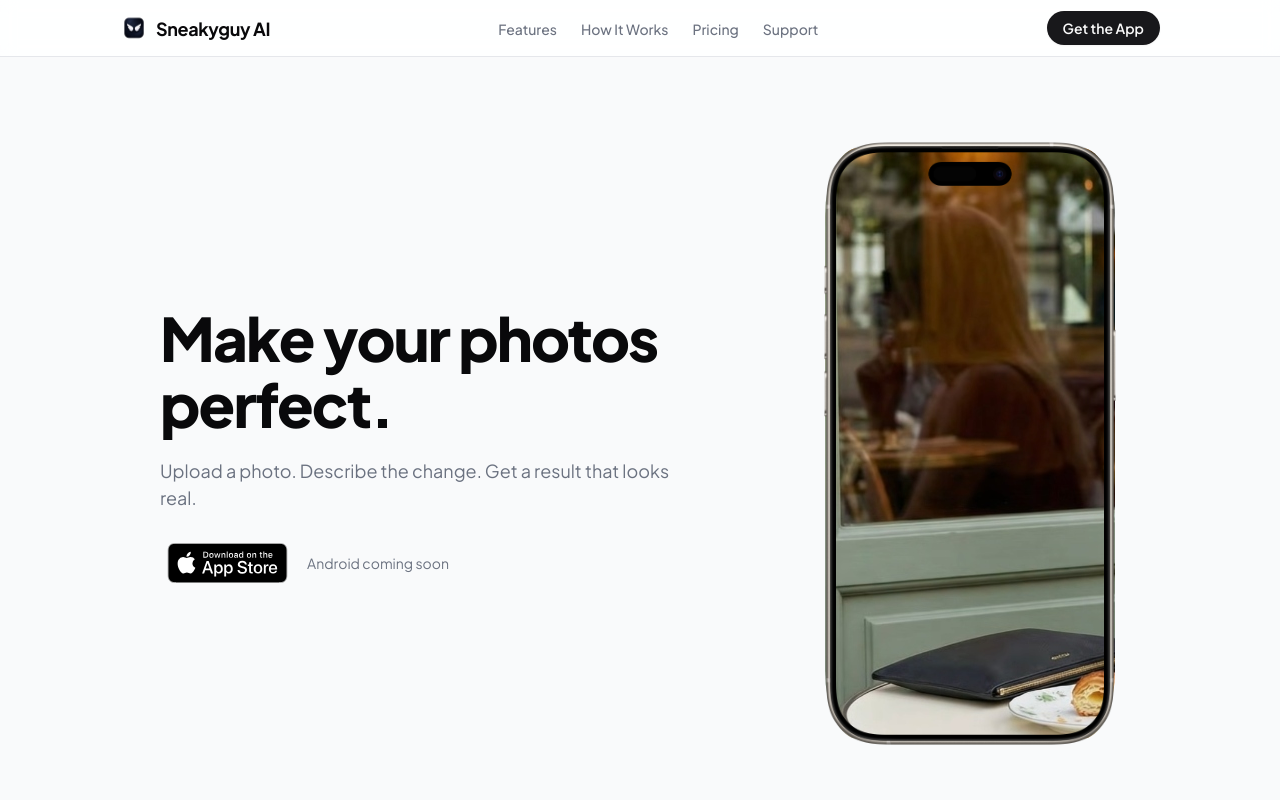
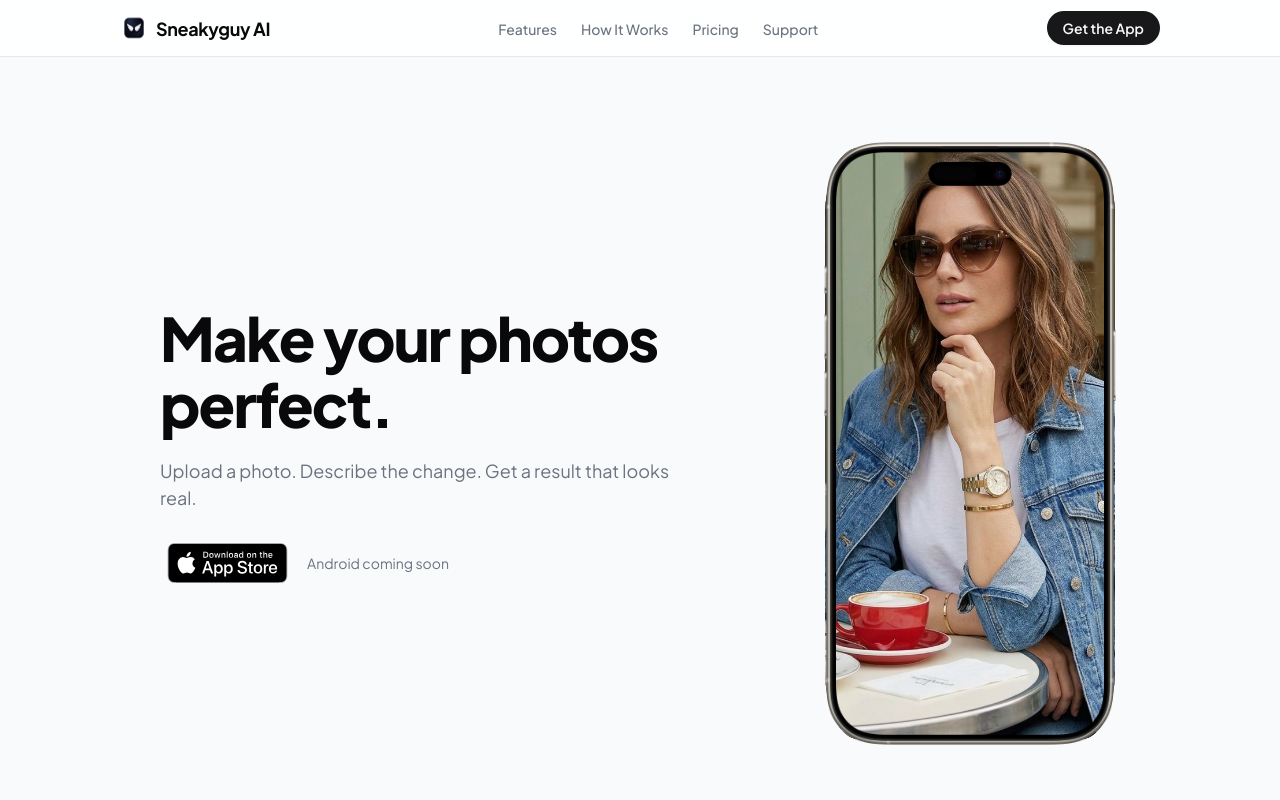
Before and after one commit to pratie/isniki-ai-landing, a React (Vite) app: page / in a window 1280 px wide. Shown: the top 800 px of the page. Built offline with nearby package versions, Linux system fonts and the light colour scheme.

Commit message:
Fix missing CSS for Deck of Cards animation

```diff
--- a/src/index.css
+++ b/src/index.css
@@ -1125,3 +1125,54 @@ footer.site-footer {
   line-height: 1.6;
   margin-bottom: 0.5rem;
 }
+
+/* Deck of Cards Slideshow */
+.card-deck-container {
+  position: relative;
+  width: 100%;
+  height: 100%;
+  overflow: hidden;
+  background-color: #000;
+}
+
+.deck-card {
+  position: absolute;
+  top: 0;
+  left: 0;
+  width: 100%;
+  height: 100%;
+  object-fit: cover;
+  transition: transform 0.6s cubic-bezier(0.2, 0.8, 0.2, 1), opacity 0.6s ease-in-out;
+  border-radius: 20px;
+}
+
+/* Card States */
+.card-active {
+  z-index: 10;
+  transform: translateY(0) scale(1);
+  opacity: 1;
+}
+
+.card-next-1 {
+  z-index: 9;
+  transform: translateY(4%) scale(0.95);
+  opacity: 0.9;
+}
+
+.card-next-2 {
+  z-index: 8;
+  transform: translateY(8%) scale(0.9);
+  opacity: 0.7;
+}
+
+.card-hidden {
+  z-index: 1;
+  transform: translateY(12%) scale(0.85);
+  opacity: 0;
+}
+
+.card-exit {
+  z-index: 11;
+  transform: translateY(-100%) scale(0.9) rotate(-5deg);
+  opacity: 0;
+}
```
